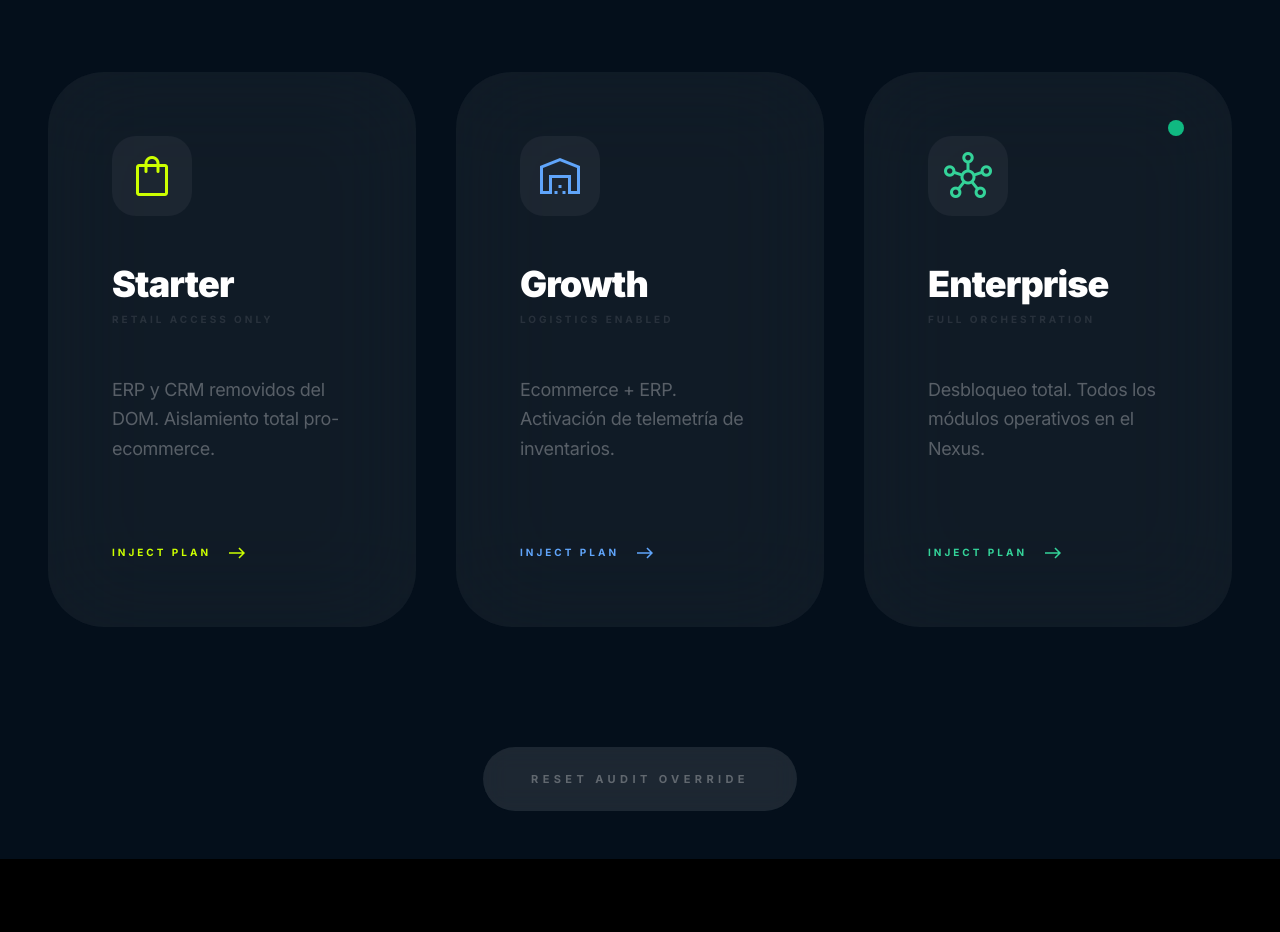
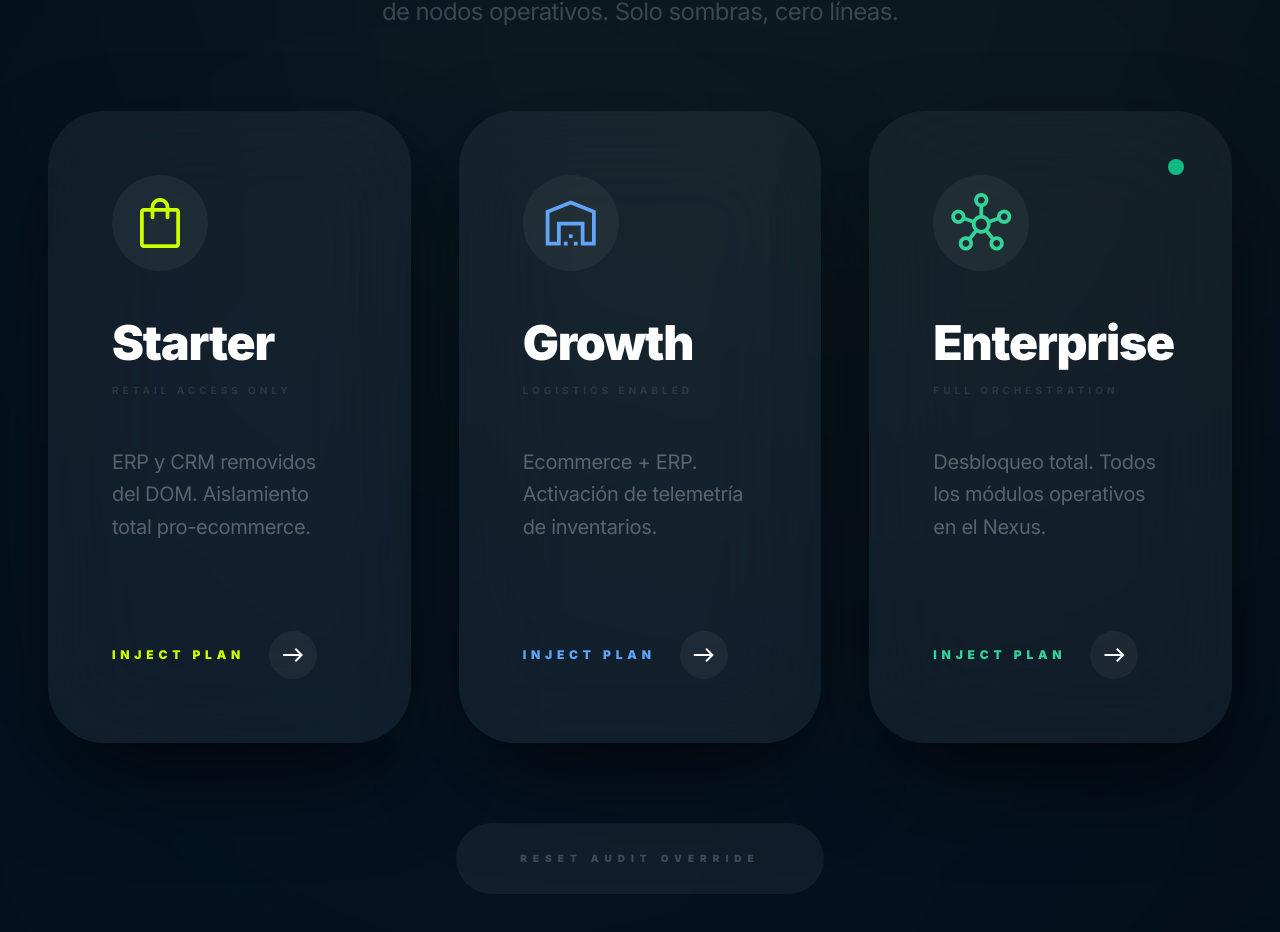
Before and after one commit to Atollom/Atollom-KINEXIS, a Next.js app in the folder src/dashboard/: page /qa-test in a window 1280 px wide. Shown: the part 440-1372 px from the top of the page. Before the commit the page ends 1299 px from the top, so only its background shows below. Built offline with nearby package versions, Linux system fonts and the light colour scheme; no server answers.

Commit message:
feat: Visual Hard-Reset V5 - Atomic Border Purge, 3.5rem Organic Geometry, and Liquid Crystal Samantha Guide.

```diff
--- a/src/dashboard/app/globals.css
+++ b/src/dashboard/app/globals.css
@@ -4,13 +4,13 @@
 
 @layer base {
   :root {
-    --background: #040f1b; /* Kinexis Deep Navy */
+    --background: #040f1b;
     --foreground: #f0f0f0;
     --primary: #CCFF00;
   }
 }
 
-/* RESET AGRESIVO: Muerte a los bordes grises de principiante */
+/* RESET ATÓMICO: Muerte absoluta a las líneas y bordes */
 * {
   border: none !important;
   outline: none !important;
@@ -20,38 +20,44 @@
 body {
   background-color: #040f1b;
   color: #f0f0f0;
-  font-family: 'Inter', system-ui, -apple-system, sans-serif;
+  font-family: 'Inter', sans-serif;
   letter-spacing: -0.02em;
   min-height: 100dvh;
-  -webkit-font-smoothing: antialiased;
 }
 
-/* ─── Kinexis Utility Classes (Luxe Overrides) ──────────────────────────── */
-
-.glass-card {
+/* SISTEMA LUXE/PRISTINE (SOLO SOMBRAS Y TONOS) */
+.luxe-card {
   background: rgba(255, 255, 255, 0.05);
   backdrop-filter: blur(50px);
   -webkit-backdrop-filter: blur(50px);
   border-radius: 3.5rem;
-  box-shadow: 0 40px 100px rgba(0, 0, 0, 0.7) !important;
-  border: none !important;
+  box-shadow: 0 40px 100px -20px rgba(0, 0, 0, 0.8) !important;
 }
 
-/* ─── Scrollbars ──────────────────────────────────────────────────────────── */
+.pill-button {
+  border-radius: 9999px !important;
+  transition: all 0.5s cubic-bezier(0.16, 1, 0.3, 1);
+  display: flex;
+  align-items: center;
+  justify-content: center;
+}
 
+.crystal-bubble {
+  background: rgba(255, 255, 255, 0.03);
+  backdrop-filter: blur(80px);
+  -webkit-backdrop-filter: blur(80px);
+  border-radius: 9999px !important;
+  box-shadow: 0 40px 80px -10px rgba(0, 0, 0, 0.6) !important;
+}
+
+/* SCROLLBAR LUXE */
 ::-webkit-scrollbar {
   width: 4px;
 }
-
 ::-webkit-scrollbar-track {
   background: transparent;
 }
-
 ::-webkit-scrollbar-thumb {
   background: rgba(255, 255, 255, 0.05);
   border-radius: 10px;
 }
-
-::-webkit-scrollbar-thumb:hover {
-  background: rgba(255, 255, 255, 0.1);
-}
--- a/src/dashboard/app/layout.tsx
+++ b/src/dashboard/app/layout.tsx
@@ -39,7 +39,7 @@ export default async function RootLayout({
           rel="stylesheet"
         />
       </head>
-      <body className="antialiased bg-black text-white neural-gradient min-h-screen custom-scrollbar selection:bg-[#ccff00] selection:text-black">
+      <body className="antialiased bg-[#040f1b] text-white neural-gradient min-h-screen custom-scrollbar selection:bg-[#ccff00] selection:text-black">
         <Providers>
           <ShellWrapper userData={userData}>
             {children}
--- a/src/dashboard/app/qa-test/page.tsx
+++ b/src/dashboard/app/qa-test/page.tsx
@@ -24,102 +24,114 @@ export default function QATestPage() {
   };
 
   return (
-    <div className="min-h-[90vh] flex flex-col items-center justify-center space-y-20 animate-in p-12 bg-[#040f1b]">
+    <div className="min-h-screen bg-[#040f1b] flex flex-col items-center justify-center p-12 relative overflow-hidden">
 
-      <div className="text-center space-y-8 max-w-3xl">
-         <div className="inline-flex items-center gap-4 px-8 py-3 bg-white/5 rounded-full mb-6 shadow-sm">
-            <span className="w-2.5 h-2.5 rounded-full bg-[#CCFF00] animate-pulse shadow-[0_0_15px_rgba(204,255,0,0.8)]" />
-            <span className="text-[10px] font-bold text-white/40 uppercase tracking-[0.4em]">Audit Simulation Mode</span>
+      {/* Header Section: Pristine Centering */}
+      <div className="text-center space-y-8 max-w-4xl relative z-10 mb-20 animate-in fade-in duration-1000">
+         <div className="inline-flex items-center gap-4 px-10 py-3 bg-white/5 rounded-full mb-6 shadow-xl">
+            <span className="w-2.5 h-2.5 rounded-full bg-[#CCFF00] animate-pulse shadow-[0_0_20px_#CCFF00]" />
+            <span className="text-[10px] font-black text-white/40 uppercase tracking-[0.5em]">Audit Simulation Core</span>
          </div>
-         <h1 className="text-8xl font-black tracking-tighter text-white leading-none">Stress Test Controller</h1>
-         <p className="text-xl font-medium text-white/30 leading-relaxed max-w-2xl mx-auto">
-            Seleccione el perfil de suscripción para validar el aislamiento de nodos operativos.
+         <h1 className="text-9xl font-black tracking-tighter text-white leading-[0.85]">Stress Test<br/>Controller</h1>
+         <p className="text-2xl font-medium text-white/20 tracking-tight max-w-2xl mx-auto leading-relaxed mt-10">
+            Seleccione el perfil de suscripción para validar el aislamiento de nodos operativos. Solo sombras, cero líneas.
          </p>
       </div>
 
-      <div className="grid grid-cols-1 md:grid-cols-3 gap-10 w-full max-w-7xl">
+      {/* Stress Test Grid: Organic Cards */}
+      <div className="grid grid-cols-1 md:grid-cols-3 gap-12 w-full max-w-7xl relative z-10">
+
          {/* Starter Card */}
          <button
            onClick={() => setPlan("starter")}
-           className={`bg-white/5 backdrop-blur-[50px] p-16 rounded-[3.5rem] text-left transition-all duration-700 group relative overflow-hidden shadow-[0_40px_100px_rgba(0,0,0,0.5)] ${currentMock === 'starter' ? 'bg-[#CCFF00]/5 shadow-[0_60px_120px_rgba(204,255,0,0.1)]' : 'hover:bg-white/10'}`}
+           className={`luxe-card p-16 text-left transition-all duration-700 group relative overflow-hidden ${currentMock === 'starter' ? 'bg-[#CCFF00]/10 shadow-[0_60px_120px_rgba(204,255,0,0.1)]' : 'hover:scale-[1.02]'}`}
          >
             <div className="relative z-10 space-y-12">
-               <div className="w-20 h-20 rounded-[1.5rem] bg-white/5 flex items-center justify-center group-hover:scale-110 transition-transform">
-                  <span className="material-symbols-outlined text-[#CCFF00] !text-5xl">shopping_bag</span>
+               <div className="w-24 h-24 rounded-full bg-white/5 flex items-center justify-center group-hover:scale-110 transition-transform duration-700">
+                  <span className="material-symbols-outlined text-[#CCFF00] !text-6xl">shopping_bag</span>
                </div>
                <div>
-                  <h3 className="text-4xl font-black text-white tracking-tight">Starter</h3>
-                  <p className="text-[10px] font-bold text-white/10 uppercase tracking-[0.3em] mt-2">Retail Access Only</p>
+                  <h3 className="text-5xl font-black text-white tracking-tight">Starter</h3>
+                  <p className="text-[10px] font-bold text-white/10 uppercase tracking-[0.4em] mt-4">Retail Access Only</p>
                </div>
-               <p className="text-lg font-medium text-white/30 leading-relaxed">
+               <p className="text-xl font-medium text-white/30 leading-relaxed">
                   ERP y CRM removidos del DOM. Aislamiento total pro-ecommerce.
                </p>
-               <div className="pt-8 flex items-center gap-4">
-                  <span className="text-[10px] font-bold tracking-[0.3em] text-[#CCFF00] uppercase">INJECT PLAN</span>
-                  <span className="material-symbols-outlined !text-[20px] text-[#CCFF00] group-hover:translate-x-3 transition-transform">east</span>
+               <div className="pt-10 flex items-center gap-6">
+                  <span className="text-xs font-black tracking-[0.4em] text-[#CCFF00] uppercase">INJECT PLAN</span>
+                  <div className="w-12 h-12 rounded-full bg-white/5 flex items-center justify-center group-hover:bg-[#CCFF00] group-hover:text-black transition-all">
+                    <span className="material-symbols-outlined !text-[24px]">east</span>
+                  </div>
                </div>
             </div>
-            {currentMock === 'starter' && <div className="absolute top-12 right-12 w-4 h-4 rounded-full bg-[#CCFF00] shadow-[0_0_20px_rgba(204,255,0,0.8)]" />}
+            {currentMock === 'starter' && <div className="absolute top-12 right-12 w-4 h-4 rounded-full bg-[#CCFF00] shadow-[0_0_30px_#CCFF00]" />}
          </button>
 
          {/* Growth Card */}
          <button
            onClick={() => setPlan("growth")}
-           className={`bg-white/5 backdrop-blur-[50px] p-16 rounded-[3.5rem] text-left transition-all duration-700 group relative overflow-hidden shadow-[0_40px_100px_rgba(0,0,0,0.5)] ${currentMock === 'growth' ? 'bg-blue-500/5 shadow-[0_60px_120px_rgba(59,130,246,0.1)]' : 'hover:bg-white/10'}`}
+           className={`luxe-card p-16 text-left transition-all duration-700 group relative overflow-hidden ${currentMock === 'growth' ? 'bg-blue-500/10 shadow-[0_60px_120px_rgba(59,130,246,0.1)]' : 'hover:scale-[1.02]'}`}
          >
             <div className="relative z-10 space-y-12">
-               <div className="w-20 h-20 rounded-[1.5rem] bg-white/5 flex items-center justify-center group-hover:scale-110 transition-transform">
-                  <span className="material-symbols-outlined text-blue-400 !text-5xl">warehouse</span>
+               <div className="w-24 h-24 rounded-full bg-white/5 flex items-center justify-center group-hover:scale-110 transition-transform duration-700">
+                  <span className="material-symbols-outlined text-blue-400 !text-6xl">warehouse</span>
                </div>
                <div>
-                  <h3 className="text-4xl font-black text-white tracking-tight">Growth</h3>
-                  <p className="text-[10px] font-bold text-white/10 uppercase tracking-[0.3em] mt-2">Logistics Enabled</p>
+                  <h3 className="text-5xl font-black text-white tracking-tight">Growth</h3>
+                  <p className="text-[10px] font-bold text-white/10 uppercase tracking-[0.4em] mt-4">Logistics Enabled</p>
                </div>
-               <p className="text-lg font-medium text-white/30 leading-relaxed">
+               <p className="text-xl font-medium text-white/30 leading-relaxed">
                   Ecommerce + ERP. Activación de telemetría de inventarios.
                </p>
-               <div className="pt-8 flex items-center gap-4">
-                  <span className="text-[10px] font-bold tracking-[0.3em] text-blue-400 uppercase">INJECT PLAN</span>
-                  <span className="material-symbols-outlined !text-[20px] text-blue-400 group-hover:translate-x-3 transition-transform">east</span>
+               <div className="pt-10 flex items-center gap-6">
+                  <span className="text-xs font-black tracking-[0.4em] text-blue-400 uppercase">INJECT PLAN</span>
+                  <div className="w-12 h-12 rounded-full bg-white/5 flex items-center justify-center group-hover:bg-blue-400 group-hover:text-black transition-all">
+                    <span className="material-symbols-outlined !text-[24px]">east</span>
+                  </div>
                </div>
             </div>
-            {currentMock === 'growth' && <div className="absolute top-12 right-12 w-4 h-4 rounded-full bg-blue-500 shadow-[0_0_20px_rgba(59,130,246,0.8)]" />}
+            {currentMock === 'growth' && <div className="absolute top-12 right-12 w-4 h-4 rounded-full bg-blue-500 shadow-[0_0_30px_#3b82f6]" />}
          </button>
 
          {/* Enterprise Card */}
          <button
            onClick={() => setPlan("enterprise")}
-           className={`bg-white/5 backdrop-blur-[50px] p-16 rounded-[3.5rem] text-left transition-all duration-700 group relative overflow-hidden shadow-[0_40px_100px_rgba(0,0,0,0.5)] ${currentMock === 'enterprise' ? 'bg-emerald-500/5 shadow-[0_60px_120px_rgba(16,185,129,0.1)]' : 'hover:bg-white/10'}`}
+           className={`luxe-card p-16 text-left transition-all duration-700 group relative overflow-hidden ${currentMock === 'enterprise' ? 'bg-emerald-500/10 shadow-[0_60px_120px_rgba(16,185,129,0.1)]' : 'hover:scale-[1.02]'}`}
          >
             <div className="relative z-10 space-y-12">
-               <div className="w-20 h-20 rounded-[1.5rem] bg-white/5 flex items-center justify-center group-hover:scale-110 transition-transform">
-                  <span className="material-symbols-outlined text-emerald-400 !text-5xl">hub</span>
+               <div className="w-24 h-24 rounded-full bg-white/5 flex items-center justify-center group-hover:scale-110 transition-transform duration-700">
+                  <span className="material-symbols-outlined text-emerald-400 !text-6xl">hub</span>
                </div>
                <div>
-                  <h3 className="text-4xl font-black text-white tracking-tight">Enterprise</h3>
-                  <p className="text-[10px] font-bold text-white/10 uppercase tracking-[0.3em] mt-2">Full Orchestration</p>
+                  <h3 className="text-5xl font-black text-white tracking-tight">Enterprise</h3>
+                  <p className="text-[10px] font-bold text-white/10 uppercase tracking-[0.4em] mt-4">Full Orchestration</p>
                </div>
-               <p className="text-lg font-medium text-white/30 leading-relaxed">
+               <p className="text-xl font-medium text-white/30 leading-relaxed">
                   Desbloqueo total. Todos los módulos operativos en el Nexus.
                </p>
-               <div className="pt-8 flex items-center gap-4">
-                  <span className="text-[10px] font-bold tracking-[0.3em] text-emerald-400 uppercase">INJECT PLAN</span>
-                  <span className="material-symbols-outlined !text-[20px] text-emerald-400 group-hover:translate-x-3 transition-transform">east</span>
+               <div className="pt-10 flex items-center gap-6">
+                  <span className="text-xs font-black tracking-[0.4em] text-emerald-400 uppercase">INJECT PLAN</span>
+                  <div className="w-12 h-12 rounded-full bg-white/5 flex items-center justify-center group-hover:bg-emerald-400 group-hover:text-black transition-all">
+                    <span className="material-symbols-outlined !text-[24px]">east</span>
+                  </div>
                </div>
             </div>
-            {currentMock === 'enterprise' && <div className="absolute top-12 right-12 w-4 h-4 rounded-full bg-emerald-500 shadow-[0_0_20px_rgba(16,185,129,0.8)]" />}
+            {currentMock === 'enterprise' && <div className="absolute top-12 right-12 w-4 h-4 rounded-full bg-emerald-500 shadow-[0_0_30px_#10b981]" />}
          </button>
       </div>
 
-      <div className="flex flex-col items-center gap-10 pt-10">
+      <div className="flex flex-col items-center gap-12 pt-20 relative z-10">
          <button
            onClick={clearMock}
-           className="bg-white/10 backdrop-blur-md rounded-full px-12 py-6 text-[11px] tracking-[0.4em] font-bold uppercase text-white/30 hover:text-white transition-all shadow-lg"
+           className="pill-button bg-white/5 px-16 py-7 text-[10px] font-black uppercase tracking-[0.6em] text-white/20 hover:text-[#CCFF00] hover:bg-white/10 shadow-2xl"
          >
            RESET AUDIT OVERRIDE
          </button>
       </div>
 
+      {/* Ambient Pristine Glows */}
+      <div className="absolute top-[-20%] right-[-10%] w-[1200px] h-[1200px] bg-[#CCFF00]/5 blur-[300px] -z-0 rounded-full" />
+      <div className="absolute bottom-[-10%] left-[-10%] w-[1200px] h-[1200px] bg-blue-500/5 blur-[300px] -z-0 rounded-full" />
     </div>
   );
 }
```
Also changed, not shown: src/dashboard/app/onboarding/page.tsx (+36 -36 lines), src/dashboard/components/Onboarding/SamanthaGuide.tsx (+9 -6 lines).
